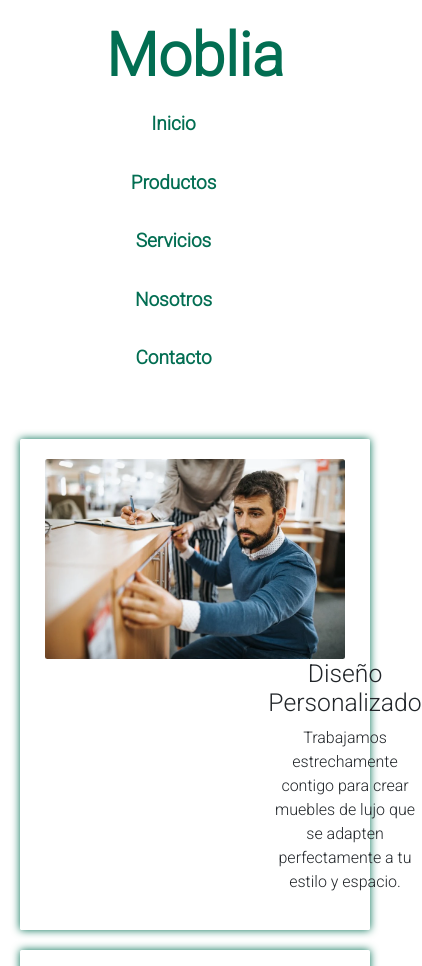
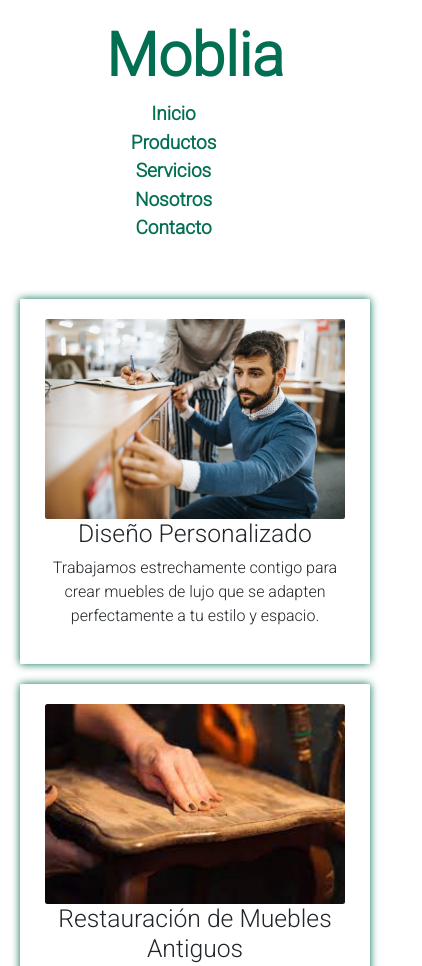
Before and after one commit to juanjmar92/moblia-coderhouse, a website: page pages/servicios.html in a window 390 px wide. Shown: the top 966 px of the page, 422 px wide, since content can reach past the window. Drawn offline with nearby package versions, Linux system fonts and the light colour scheme; a web font is replaced by a local one.

Commit message:
queries con important

```diff
--- a/css/style.css
+++ b/css/style.css
@@ -356,7 +356,6 @@ footer div:hover {
     header nav ul {
         flex-direction: column;
         text-align: center;
-        gap: 10px;
     }
 
     header nav ul li {
--- a/scss/base/_mediaquery.scss
+++ b/scss/base/_mediaquery.scss
@@ -20,24 +20,26 @@
             ul {
                 flex-direction: column;
                 text-align: center;
-                gap: 10px;
 
                 li {
-                    margin: 0;
+                    margin: 0 !important;
                 }
             }
         }
     }
 
     .contenedor-img-index {
-        grid-template-columns: 1fr;
+        grid-template-columns: 1fr !important;
         grid-template-rows: 1fr 1fr 1fr 1fr 1fr;
     }
+
 }
 
-@media screen and (max-width:900px) {
-    .contenedor-servicio div {
-        margin-left: 0;
+@media screen and (max-width: 900px) {
+    .contenedor-servicio {
+        div {
+            margin-left: 0 !important;
+        }
     }
 }
 
```
Also changed, not shown: scss/components/_footer.scss (+0 -24 lines), css/estilos.css, 1 other file.
